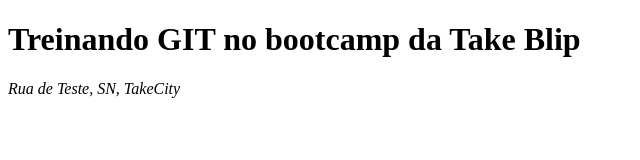
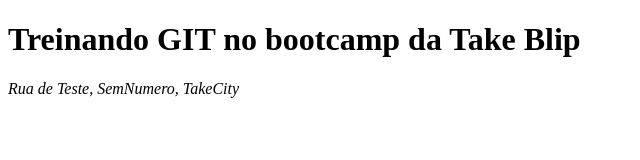
Before and after one commit to valneyf/git-takeblip-dio, a plain HTML site: page index.html in a window 1280 px wide. Shown: the full height of the page, 0-640 px from the left. Drawn offline with Linux system fonts and the light colour scheme.

Commit message:
Altered footer

```diff
--- a/index.html
+++ b/index.html
@@ -11,7 +11,7 @@
     <h1>Treinando GIT no bootcamp da Take Blip</h1>
   </main>
   <footer>
-    <address>Rua de Teste, SN, TakeCity</address>
+    <address>Rua de Teste, SemNumero, TakeCity</address>
   </footer>
 </body>
 </html>
```
